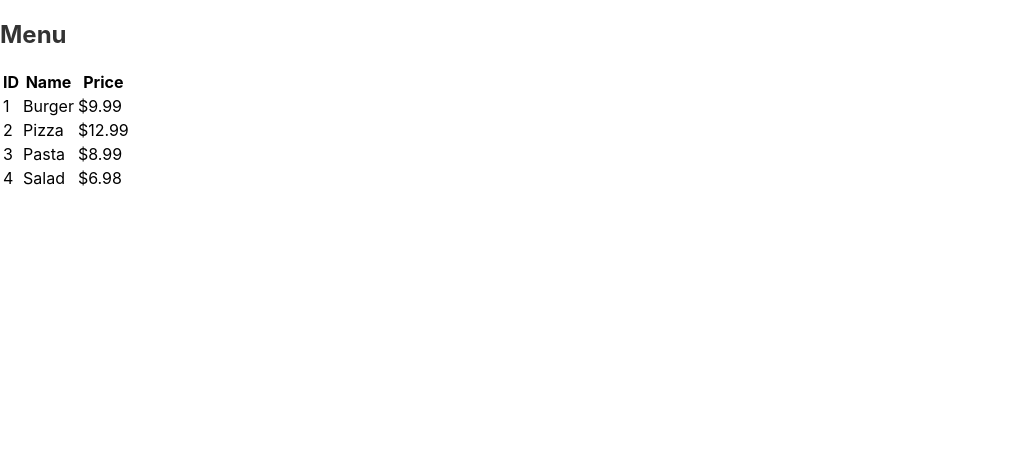
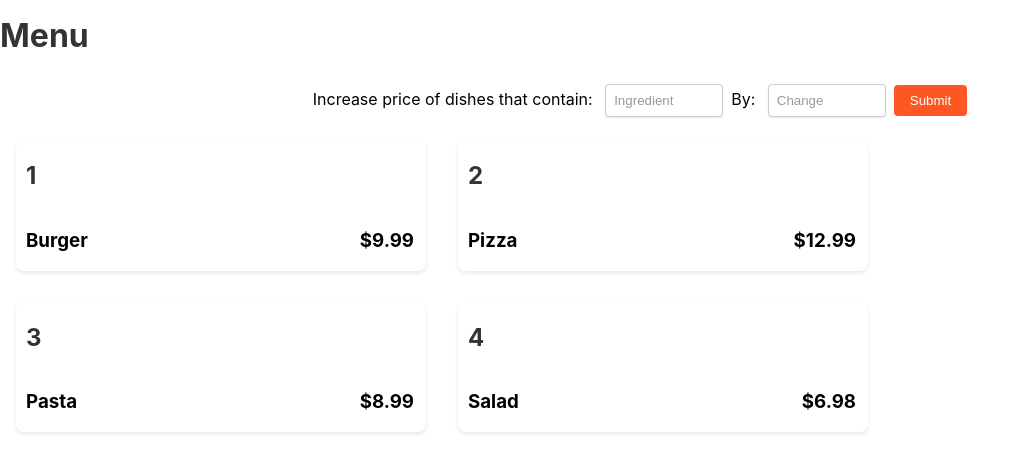
Before and after one commit to dzivano2/3309-final, a React (Create React App) app: page /menu in a window 1280 px wide. Shown: the top 472 px of the page, without its empty margins (0-1029 px from the left). Built offline with nearby package versions, Linux system fonts and the light colour scheme.

Commit message:
menu added

```diff
--- /dev/null
+++ b/src/menu.css
@@ -0,0 +1,70 @@
+.menuItem {
+  display: inline-block;
+  padding-left: 10px;
+  width: 100%;
+  height: 100%;
+  max-width: 400px;
+  background-color: #fff; /* White card background */
+  margin: 1rem;
+  border-radius: 8px;
+  box-shadow: 0 2px 4px rgba(0, 0, 0, 0.1); /* Shadow for the cards */
+  vertical-align: bottom;
+}
+
+.itemName {
+  display: inline-block;
+  vertical-align: bottom;
+}
+
+.itemPrice {
+  vertical-align: bottom;
+  float: right;
+  margin-right: 3%;
+}
+
+.inputBox {
+  width: 100%;
+  max-width: 100px;
+  padding: 0.5rem;
+  margin: 0.5rem;
+  border: 1px solid #ccc; /* Border color */
+  border-radius: 4px;
+  box-shadow: 0 1px 2px rgba(0, 0, 0, 0.1); /* Shadow for the input box */
+}
+
+/* Placeholder style for the input box */
+.inputBox::placeholder {
+  color: #999; /* Lighter text color for the placeholder */
+}
+
+/* Focus style for the input box */
+.inputBox:focus {
+  outline: none; /* Remove default focus outline */
+  border-color: #ff5722; /* Highlight color on focus */
+  box-shadow: 0 0 4px rgba(255, 87, 34, 0.4); /* Box shadow on focus */
+}
+
+/* Error state style for the input box */
+.inputBox.error {
+  border-color: #f44336; /* Red border color for error state */
+}
+
+#itemFunction {
+  margin: auto;
+  text-align: center;
+}
+
+button {
+  background-color: #ff5722;
+  color: #fff;
+  padding: 0.5rem 1rem;
+  border: none;
+  border-radius: 4px;
+  cursor: pointer;
+  transition: background-color 0.3s ease-in-out;
+}
+
+/* Hover effect for buttons */
+button:hover {
+  background-color: #ff6e40;
+}
--- a/src/menu.js
+++ b/src/menu.js
@@ -1,4 +1,5 @@
 import React, { useState } from "react";
+import "./menu.css";
 
 //complex function is changing price of all items that contain specific ingredient
 // Sample menu items data (replace with your own data)
@@ -13,28 +14,41 @@ const Menu = () => {
   // State to manage the menu items data
   const [menuItems, setMenuItems] = useState(initialMenuItems);
 
+  //store user inputs
+  const [ingredient, setIngredient] = useState("");
+  const [change, setChange] = useState(0);
+
+  function handleIncrease() {}
+
   return (
     <div>
-      <h2>Menu</h2>
-
-      <table>
-        <thead>
-          <tr>
-            <th>ID</th>
-            <th>Name</th>
-            <th>Price</th>
-          </tr>
-        </thead>
-        <tbody>
-          {menuItems.map((menuItem) => (
-            <tr key={menuItem.id}>
-              <td>{menuItem.id}</td>
-              <td>{menuItem.name}</td>
-              <td>${menuItem.price.toFixed(2)}</td>
-            </tr>
-          ))}
-        </tbody>
-      </table>
+      <h1>Menu</h1>
+      <div id="itemFunction">
+        <form onSubmit={handleIncrease}>
+          <label>Increase price of dishes that contain: </label>
+          <input
+            type="text"
+            className="inputBox"
+            placeholder="Ingredient"
+            onChange={(e) => setIngredient(e.target.value)}
+          ></input>
+          <label>By: </label>
+          <input
+            type="number"
+            className="inputBox"
+            placeholder="Change"
+            onChange={(e) => setChange(e.target.value)}
+          ></input>
+          <button type="submit">Submit</button>
+        </form>
+      </div>
+      {menuItems.map((menuItem) => (
+        <div className="menuItem" key={menuItem.id}>
+          <h2 className="itemid">{menuItem.id}</h2>
+          <h3 className="itemName">{menuItem.name}</h3>
+          <h3 className="itemPrice">${menuItem.price.toFixed(2)}</h3>
+        </div>
+      ))}
     </div>
   );
 };
```
